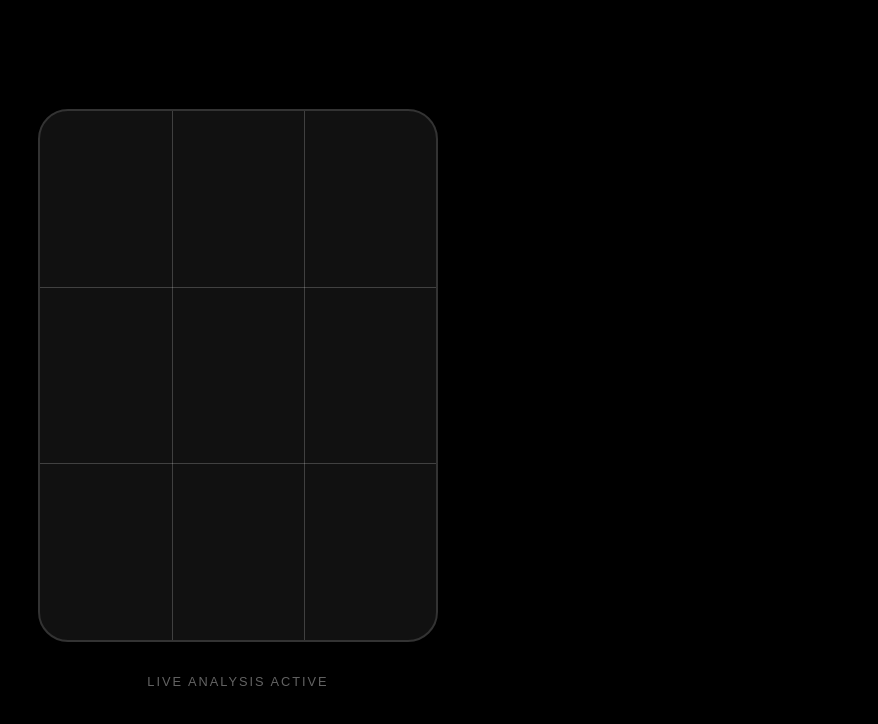
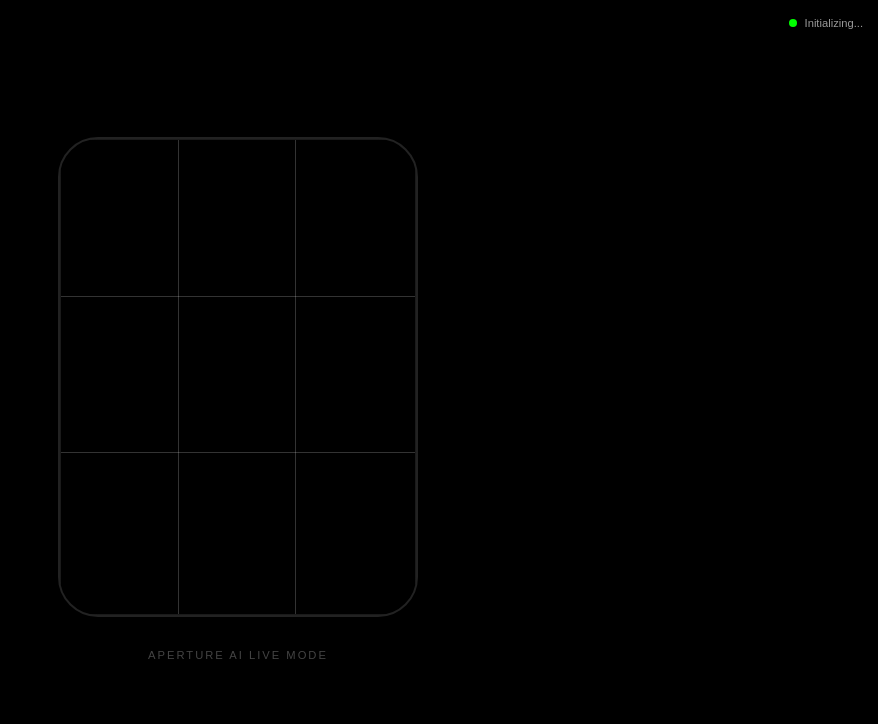
Before and after one commit to arliking13/aperture-ai, a Next.js app: page / in a window 1280 px wide. Shown: the top 724 px of the page, without its empty margins (402-1280 px from the left). Built offline with nearby package versions, Linux system fonts and the light colour scheme; no server answers.

Commit message:
Page tsx Update

```diff
--- a/src/app/page.tsx
+++ b/src/app/page.tsx
@@ -6,34 +6,51 @@ export default function PhotoCoach() {
   const videoRef = useRef<HTMLVideoElement>(null);
   const canvasRef = useRef<HTMLCanvasElement>(null);
   const [advice, setAdvice] = useState<string | null>(null);
-  const [showNotification, setShowNotification] = useState(false);
+  const [showToast, setShowToast] = useState(false);
+  const [status, setStatus] = useState("Initializing..."); // Diagnostic status
 
   useEffect(() => {
     async function startCamera() {
-      const stream = await navigator.mediaDevices.getUserMedia({
-        video: { facingMode: "environment", width: 640, height: 480 }
-      });
-      if (videoRef.current) videoRef.current.srcObject = stream;
+      try {
+        const stream = await navigator.mediaDevices.getUserMedia({
+          video: { facingMode: "environment", width: { ideal: 640 }, height: { ideal: 480 } }
+        });
+        if (videoRef.current) {
+          videoRef.current.srcObject = stream;
+          setStatus("Camera Live");
+        }
+      } catch (err) {
+        setStatus("Camera Error: " + (err as Error).message);
+      }
     }
     startCamera();
 
     const interval = setInterval(async () => {
-      if (videoRef.current && canvasRef.current) {
-        const canvas = canvasRef.current;
+      // 1. Check if video is READY and has valid dimensions
+      if (videoRef.current && videoRef.current.readyState >= 2) {
+        setStatus("Analyzing Frame...");
+
+        const canvas = canvasRef.current!;
         const context = canvas.getContext('2d');
-        // Small 320x240 capture is fast and reliable for AI
         canvas.width = 320;
         canvas.height = 240;
+
+        // 2. Capture and verify frame
         context?.drawImage(videoRef.current, 0, 0, 320, 240);
+        const imageData = canvas.toDataURL('image/jpeg', 0.1);
 
-        const imageData = canvas.toDataURL('image/jpeg', 0.1);
-        const aiAdvice = await analyzeFrame(imageData);
-
-        if (aiAdvice) {
-          setAdvice(aiAdvice);
-          setShowNotification(true);
-          // Hide notification automatically after 5 seconds
-          setTimeout(() => setShowNotification(false), 5000);
+        try {
+          const aiAdvice = await analyzeFrame(imageData);
+          if (aiAdvice) {
+            setAdvice(aiAdvice);
+            setShowToast(true);
+            setStatus("Success!");
+            setTimeout(() => setShowToast(false), 5000);
+          } else {
+            setStatus("AI returned empty.");
+          }
+        } catch (e) {
+          setStatus("AI Loop Error.");
         }
       }
     }, 4000);
@@ -44,40 +61,37 @@ export default function PhotoCoach() {
   return (
     <main style={{ background: '#000', height: '100vh', display: 'flex', flexDirection: 'column', alignItems: 'center', justifyContent: 'center' }}>
 
-      {/* 1. NOTIFICATION POPUP */}
-      {showNotification && advice && (
+      {/* 1. STATUS BAR (Diagnostic) */}
+      <div style={{ position: 'absolute', top: 15, right: 15, display: 'flex', alignItems: 'center', gap: '8px' }}>
+        <div style={{ width: '8px', height: '8px', borderRadius: '50%', background: status.includes("Error") ? 'red' : '#0f0' }} />
+        <span style={{ color: '#fff', fontSize: '0.7rem', opacity: 0.6 }}>{status}</span>
+      </div>
+
+      {/* 2. NOTIFICATION TOAST */}
+      {showToast && advice && (
         <div style={{
-          position: 'absolute', top: 30, left: '50%', transform: 'translateX(-50%)',
-          width: '90%', maxWidth: '380px', background: '#fff', padding: '15px 20px',
-          borderRadius: '20px', boxShadow: '0 10px 40px rgba(0,0,0,0.6)', zIndex: 100,
-          borderLeft: '5px solid #0070f3'
+          position: 'absolute', top: 40, left: '50%', transform: 'translateX(-50%)',
+          width: '90%', maxWidth: '380px', background: '#fff', padding: '20px',
+          borderRadius: '24px', boxShadow: '0 15px 40px rgba(0,0,0,0.8)', zIndex: 100,
+          borderLeft: '8px solid #0070f3', transition: 'all 0.5s'
         }}>
-          <p style={{ margin: 0, fontSize: '0.8rem', fontWeight: 'bold', color: '#888' }}>APERTURE AI COACH</p>
-          <p style={{ margin: '5px 0 0', color: '#000', fontSize: '1rem', lineHeight: '1.4' }}>{advice}</p>
+          <p style={{ margin: 0, fontSize: '1rem', color: '#000', lineHeight: '1.4' }}>{advice}</p>
         </div>
       )}
 
-      {/* 2. FIXED CAMERA FRAME */}
-      <div style={{
-        width: '90%', maxWidth: '400px', aspectRatio: '3/4', position: 'relative',
-        borderRadius: '30px', overflow: 'hidden', border: '2px solid #333',
-        background: '#111', boxShadow: '0 0 50px rgba(0,0,0,0.5)'
-      }}>
+      {/* 3. FIXED VIEWFINDER */}
+      <div style={{ width: '85%', maxWidth: '360px', aspectRatio: '3/4', position: 'relative', borderRadius: '40px', overflow: 'hidden', border: '2px solid #222' }}>
         <video ref={videoRef} autoPlay playsInline muted style={{ width: '100%', height: '100%', objectFit: 'cover' }} />
         <canvas ref={canvasRef} style={{ display: 'none' }} />
-
-        {/* Viewfinder Grid Overlay */}
-        <div style={{ position: 'absolute', inset: 0, pointerEvents: 'none' }}>
-          <div style={{ position: 'absolute', top: '33.3%', width: '100%', height: '1px', background: 'rgba(255,255,255,0.2)' }} />
-          <div style={{ position: 'absolute', top: '66.6%', width: '100%', height: '1px', background: 'rgba(255,255,255,0.2)' }} />
-          <div style={{ position: 'absolute', left: '33.3%', height: '100%', width: '1px', background: 'rgba(255,255,255,0.2)' }} />
-          <div style={{ position: 'absolute', left: '66.6%', height: '100%', width: '1px', background: 'rgba(255,255,255,0.2)' }} />
+        <div style={{ position: 'absolute', inset: 0, border: '1px solid rgba(255,255,255,0.1)', pointerEvents: 'none' }}>
+           <div style={{ position: 'absolute', top: '33%', width: '100%', height: '1px', background: 'rgba(255,255,255,0.2)' }} />
+           <div style={{ position: 'absolute', top: '66%', width: '100%', height: '1px', background: 'rgba(255,255,255,0.2)' }} />
+           <div style={{ position: 'absolute', left: '33%', height: '100%', width: '1px', background: 'rgba(255,255,255,0.2)' }} />
+           <div style={{ position: 'absolute', left: '66%', height: '100%', width: '1px', background: 'rgba(255,255,255,0.2)' }} />
         </div>
       </div>
 
-      <div style={{ marginTop: '30px', textAlign: 'center' }}>
-        <p style={{ color: '#666', fontSize: '0.8rem', letterSpacing: '2px' }}>LIVE ANALYSIS ACTIVE</p>
-      </div>
+      <p style={{ marginTop: '30px', color: '#444', fontSize: '0.7rem', letterSpacing: '2px' }}>APERTURE AI LIVE MODE</p>
     </main>
   );
 }
```
